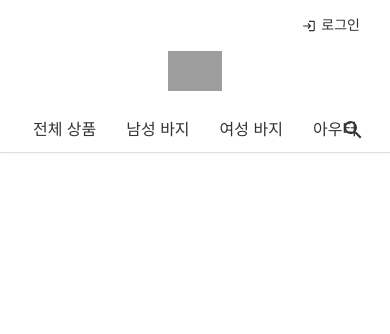
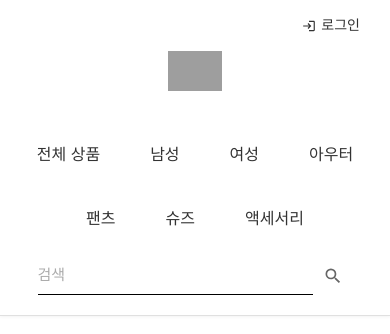
Before and after one commit to mcaria0215/shop-react-router-test, a React (Vite) app: page /productAll/outer in a window 390 px wide. Shown: the top 334 px of the page. Built offline with nearby package versions, Linux system fonts and the light colour scheme; grey boxes are pictures that could not be loaded.

Commit message:
스타일 수정

```diff
--- a/src/App.css
+++ b/src/App.css
@@ -1,25 +1,21 @@
 /* 기본 초기화 */
 .header-area {
-    /* 전체 헤더의 레이아웃을 Flexbox로 설정 */
     display: flex;
-    flex-direction: column; /* 기본은 컬럼 방향 (상하 배치) */
+    flex-direction: column;
     width: 100%;
     padding: 10px 20px;
     border-bottom: 1px solid #e0e0e0;
     box-shadow: 0 1px 3px rgba(0, 0, 0, 0.05);
     background-color: #ffffff;
-    position: sticky; /* 상단 고정 */
+    position: sticky;
     top: 0;
     z-index: 1000;
 }
-
-/* 1. 상단 로그인/로그아웃 버튼 영역 스타일 */
 .log-buttons {
     display: flex;
-    justify-content: flex-end; /* 오른쪽 끝으로 정렬 */
+    justify-content: flex-end;
     margin-bottom: 10px;
 }
-
 .log-buttons a {
     text-decoration: none;
     color: #333;
@@ -29,49 +25,36 @@
     display: flex;
     align-items: center;
 }
-
 .log-buttons a:hover {
     color: #000;
     font-weight: bold;
 }
-
-/* 아이콘과 텍스트 간의 간격 */
 .log-buttons a svg {
     margin-right: 5px;
 }
-
-/* 2. 로고 영역 스타일 */
 .logo-box {
-    text-align: center; /* 로고를 중앙에 배치 */
+    text-align: center;
     margin-bottom: 20px;
 }
-
 .logo-box .logo {
     display: inline-block;
 }
-
 .logo-box img {
-    max-height: 40px; /* 로고 이미지 높이 조정 */
+    max-height: 40px;
     width: auto;
 }
-
-/* 3. 메인 네비게이션 및 검색 영역 스타일 */
 .main-nav {
     display: flex;
-    justify-content: center; /* 메뉴와 검색창을 중앙에 배치 */
+    justify-content: center;
     align-items: center;
 }
-
-/* 메뉴 리스트 (ul) 스타일 */
 .main-nav ul {
     list-style: none;
     padding: 0;
     margin: 0;
     display: flex;
-    gap: 30px; /* 메뉴 항목 간의 간격 */
+    gap: 30px;
 }
-
-/* 메뉴 항목 (li) 스타일 */
 .main-nav li a {
     text-decoration: none;
     color: #333;
@@ -80,8 +63,6 @@
     padding: 5px 0;
     position: relative;
 }
-
-/* 메뉴 호버 시 밑줄 효과 */
 .main-nav li a::after {
     content: '';
     position: absolute;
@@ -92,25 +73,91 @@
     background-color: #000;
     transition: width 0.3s ease-in-out;
 }
-
 .main-nav li a:hover::after {
     width: 100%;
 }
 
-/* 검색 아이콘 스타일 */
 .search-box {
-    position: absolute;
-    right: 20px; /* 오른쪽 끝에서 20px 떨어진 곳에 배치 */
+  position: absolute;
+  right: 20px;
+  top: 50%;
+  transform: translateY(-50%);
 }
-
-.search-box .log-search {
-    color: #333;
-    font-size: 24px; /* 아이콘 크기 */
+.search-form {
+  display: flex;
+  align-items: center;
+  border: none;
+  border-radius: 0;
+  overflow: visible;
+  background-color: transparent;
+  transition: border-color 0.3s ease;
+}
+.search-form:focus-within {
+  border-color: transparent;
+  box-shadow: none;
+}
+.search-input-field {
+  padding: 8px 0;
+  margin-right: 10px;
+  border: none;
+  outline: none;
+  font-size: 15px;
+  width: 120px;
+  background-color: transparent;
+  border-bottom: 1px solid #aaa;
+  transition: border-bottom-color 0.3s ease;
+}
+.search-input-field:focus {
+  border-bottom-color: #000;
+}
+.search-input-field::placeholder {
+  color: #aaa;
+}
+.search-submit-btn {
+  background-color: transparent;
+  border: none;
+  cursor: pointer;
+  padding: 8px 0;
+  color: #666;
+  font-size: 20px;
+  transition: color 0.2s ease;
+}
+.search-submit-btn:hover {
+  color: #000;
+}
+.main-nav {
+  display: flex;
+  justify-content: center;
+  align-items: center;
+  width: 100%;
+  position: relative;
+}
+@media (max-width: 768px) {
+  .main-nav {
+    flex-direction: column;
+    justify-content: flex-start;
+    align-items: center;
+    position: static;
+    padding: 10px 0;
+  }
+  .main-nav ul {
     display: flex;
-    align-items: center;
-    padding: 0 5px;
+    flex-wrap: wrap;
+    justify-content: center;
+    width: 100%;
+    padding: 10px 0;
+  }
+  .main-nav ul li {
+    margin: 5px 10px;
+  }
+  .search-box {
+    position: static;
+    transform: none;
+    width: 90%;
+    margin-top: 10px;
+    padding: 0;
+  }
+  .search-input-field {
+    width: calc(100% - 40px);
+  }
 }
-
-.search-box .log-search:hover {
-    color: #000;
-}
--- a/src/component/Header.jsx
+++ b/src/component/Header.jsx
@@ -5,9 +5,12 @@ import { MdLogin, MdLogout, MdSearch } from "react-icons/md"
 // 💡 메뉴 데이터 정의
 const MENU_ITEMS = [
   { name: "전체 상품", path: "/" },
-  { name: "남성 바지", path: "/productAll/male_pants" },
-  { name: "여성 바지", path: "/productAll/female_pants" },
+  { name: "남성", path: "/productAll/male_pants" },
+  { name: "여성", path: "/productAll/female_pants" },
   { name: "아우터", path: "/productAll/outer" },
+  { name: "팬츠", path: "/productAll/outer" },
+  { name: "슈즈", path: "/productAll/outer" },
+  { name: "액세서리", path: "/productAll/outer" },
 ];
 
 const Header = () => {
@@ -35,7 +38,10 @@ const Header = () => {
         </ul>
 
         <div className="search-box">
-          <Link to="/login" className="log-search"><MdSearch /></Link>
+          <form className='search-form'>
+            <input type="text" name="search" placeholder="검색" className="search-input-field" autoFocus />
+            <button type='submit' className='search-submit-btn'><MdSearch /></button>
+          </form>
         </div>
       </nav>
     </header>
```
